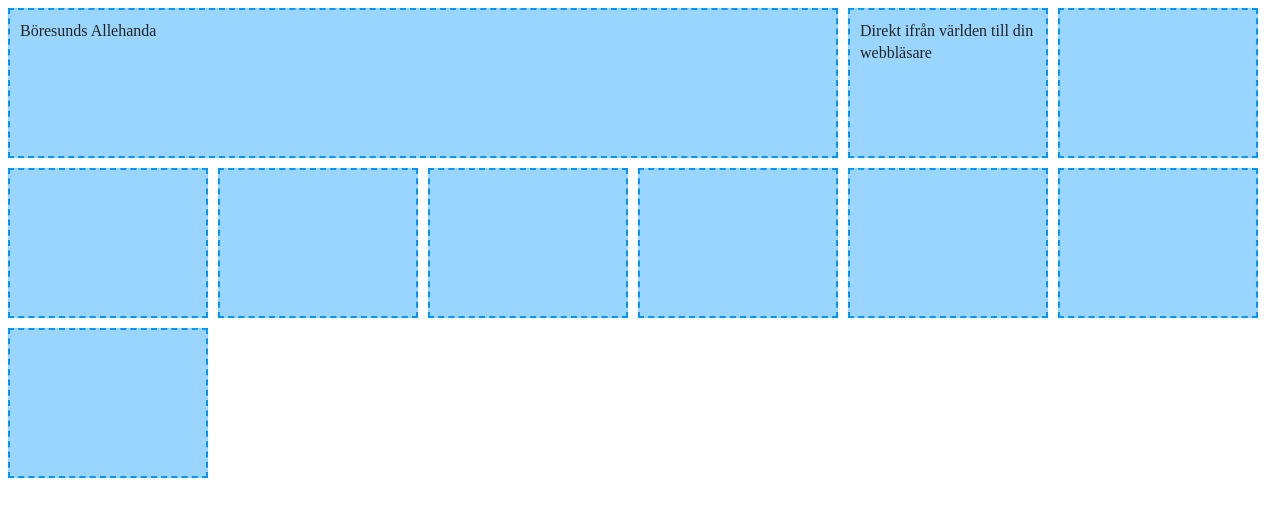
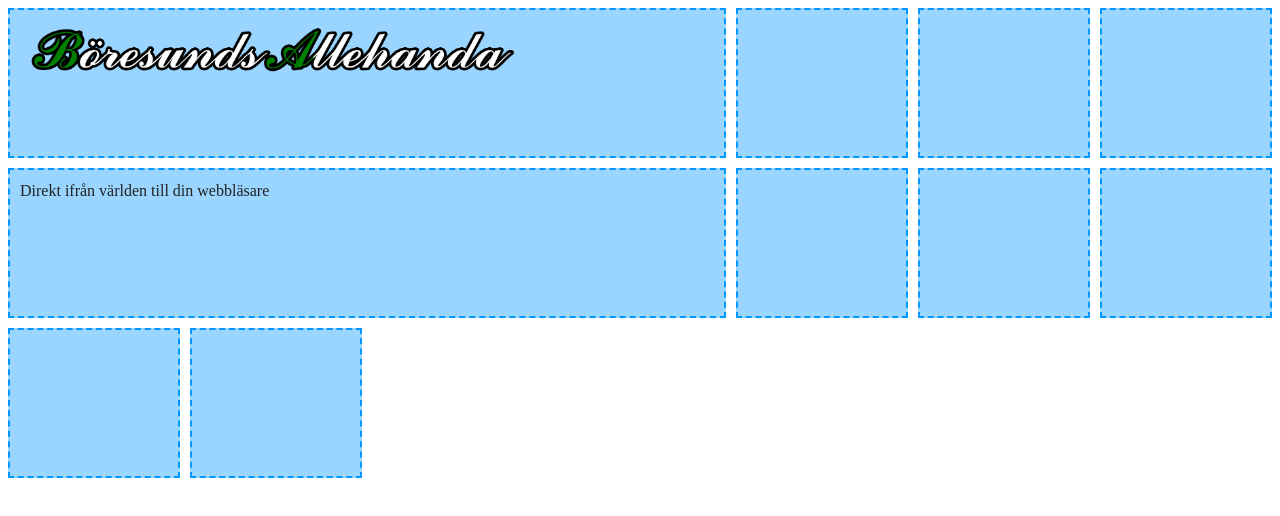
Before and after one commit to Fullbrakskit/https---github.com-Fullbrakskit-Allehanda, a website built with webpack: page index.html in a window 1280 px wide. Built offline with nearby package versions, Linux system fonts and the light colour scheme.

Commit message:
Lagt till logotypen och positionerat slogan i gridden

```diff
--- a/css/style.css
+++ b/css/style.css
@@ -93,14 +93,24 @@ textarea {
 
    .container {
     display: grid;
-    grid-template-columns: 200px 200px 200px 200px 200px 200px;
-    grid-template-rows: 150px 150px 150px 150px 150px 150px;
+    grid-template-columns: 3fr 3fr 3fr 3fr 3fr 3fr 3fr;
+    grid-template-rows: 150px 150px 150px 150px 150px 150px 150px;
     gap: 10px;
    }
 
    .titel {
     grid-row: 1 / 1;
     grid-column: 1 / 5;
+   }
+
+   .slogan {
+    grid-row: 2 / 2;
+    grid-column: 1 / 5;
+   }
+
+   .logga {
+    width: 500px;
+    height: auto;
    }
 
 /* ==========================================================================
--- a/index.html
+++ b/index.html
@@ -25,7 +25,9 @@
 <body>
 
   <div class="container">
-    <div class="titel">Böresunds Allehanda</div>
+    <div class="titel">
+      <img src="img/BöresundsAllehanda.png" alt="Böresunds Allehanda logotyp" class="logga">
+    </div>
     <div class="slogan">Direkt ifrån världen till din webbläsare</div>
     <div class="konto"></div>
     <div class="navbar"></div>
```
Also changed, not shown: img/BöresundsAllehanda.png (added).
